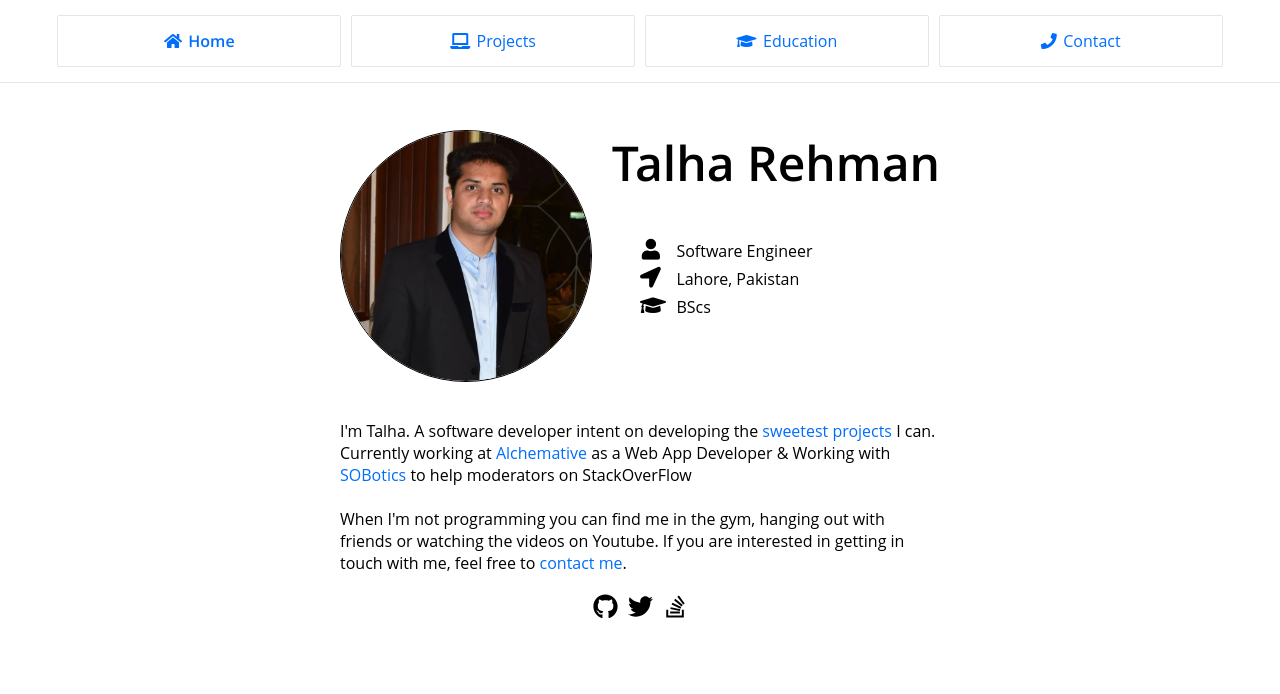
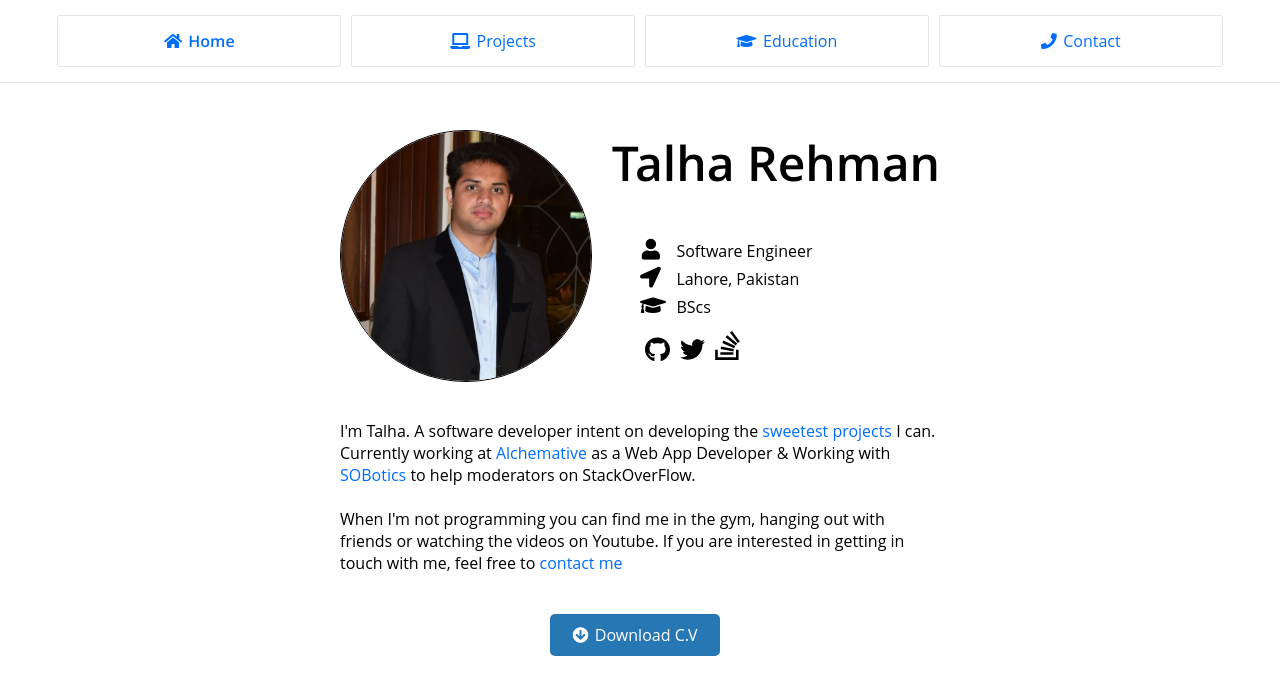
Before and after one commit to raitalharehman/raitalharehman, a React (Create React App) app: page / in a window 1280 px wide. Shown: the top 694 px of the page. Built offline with nearby package versions, Linux system fonts and the light colour scheme; a web font is replaced by a local one.

Commit message:
added download cv

```diff
--- a/src/App.css
+++ b/src/App.css
@@ -130,7 +130,13 @@ li:hover {
   height: 25px;
   margin: 0 5px;
 }
-
+.profiles {
+  margin-top: 10px;
+}
+.profiles a {
+  display: initial;
+  margin: 0 5px;
+}
 .button {
   padding: 10px 20px;
   border-radius: 5px;
--- a/src/components/pages/home.js
+++ b/src/components/pages/home.js
@@ -46,6 +46,17 @@ class Home extends Component {
                                 <div className="icon is-small"><i className="fa fa-graduation-cap"></i></div>
                                 <span>BScs</span>
                             </li>
+                            <li className="profiles">
+                                <a href="https://github.com/raitalharehman" target="_blank" rel="noreferrer noopener" title="github">
+                                    <img src={github} alt="github" />
+                                </a>
+                                <a href="https://twitter.com/raitalharehman" target="_blank" rel="noreferrer noopener" title="twitter">
+                                    <img src={twitter} alt="twitter" />
+                                </a>
+                                <a href="https://stackoverflow.com/users/6727487" target="_blank" rel="noreferrer noopener" title="stack overflow">
+                                    <img src={stackoverflow} alt="stackoverflow" />
+                                </a>
+                            </li>
                         </ul>
                     </div>
                 </div>
@@ -54,20 +65,18 @@ class Home extends Component {
                         <p>I'm Talha. A software developer intent on developing the <Link to="/projects">sweetest projects</Link> I can.
                     Currently working at <a href="https://www.alchemative.com/" target="_blank" rel="noreferrer noopener">Alchemative </a>
                             as a Web App Developer & Working with <a href="https://team.sobotics.org/" target="_blank" rel="noreferrer noopener">SOBotics </a>
-                            to help moderators on StackOverFlow
+                            to help moderators on StackOverFlow.
                         </p>
                         <br />
                         <p>When I'm not programming you can find me in the gym, hanging out with friends or watching the videos on Youtube.
-                    If you are interested in getting in touch with me, feel free to <Link to="/contact">contact me</Link>.</p>
+                    If you are interested in getting in touch with me, feel free to <Link to="/contact">contact me </Link>
+                        </p>
                         <div className="home-bottom-buttons">
-                            <a href="https://github.com/raitalharehman" target="_blank" rel="noreferrer noopener">
-                                <img src={github} alt="github" />
-                            </a>
-                            <a href="https://twitter.com/raitalharehman" target="_blank" rel="noreferrer noopener">
-                                <img src={twitter} alt="twitter" />
-                            </a>
-                            <a href="https://stackoverflow.com/users/6727487" target="_blank" rel="noreferrer noopener">
-                                <img src={stackoverflow} alt="stackoverflow" />
+                            <a href="https://firebasestorage.googleapis.com/v0/b/portfolio-raitalharehman.appspot.com/o/Talha%20Rehman.pdf?alt=media&token=fb23792e-115f-480a-bde2-fae2ecf71fd4" target="_blank" rel="noreferrer noopener">
+                                <div className="button CV">
+                                    <span class="icon is-small"><i class="fa fa-arrow-circle-down"></i></span>
+                                    Download C.V
+                                </div>
                             </a>
                         </div>
                     </div>
```
